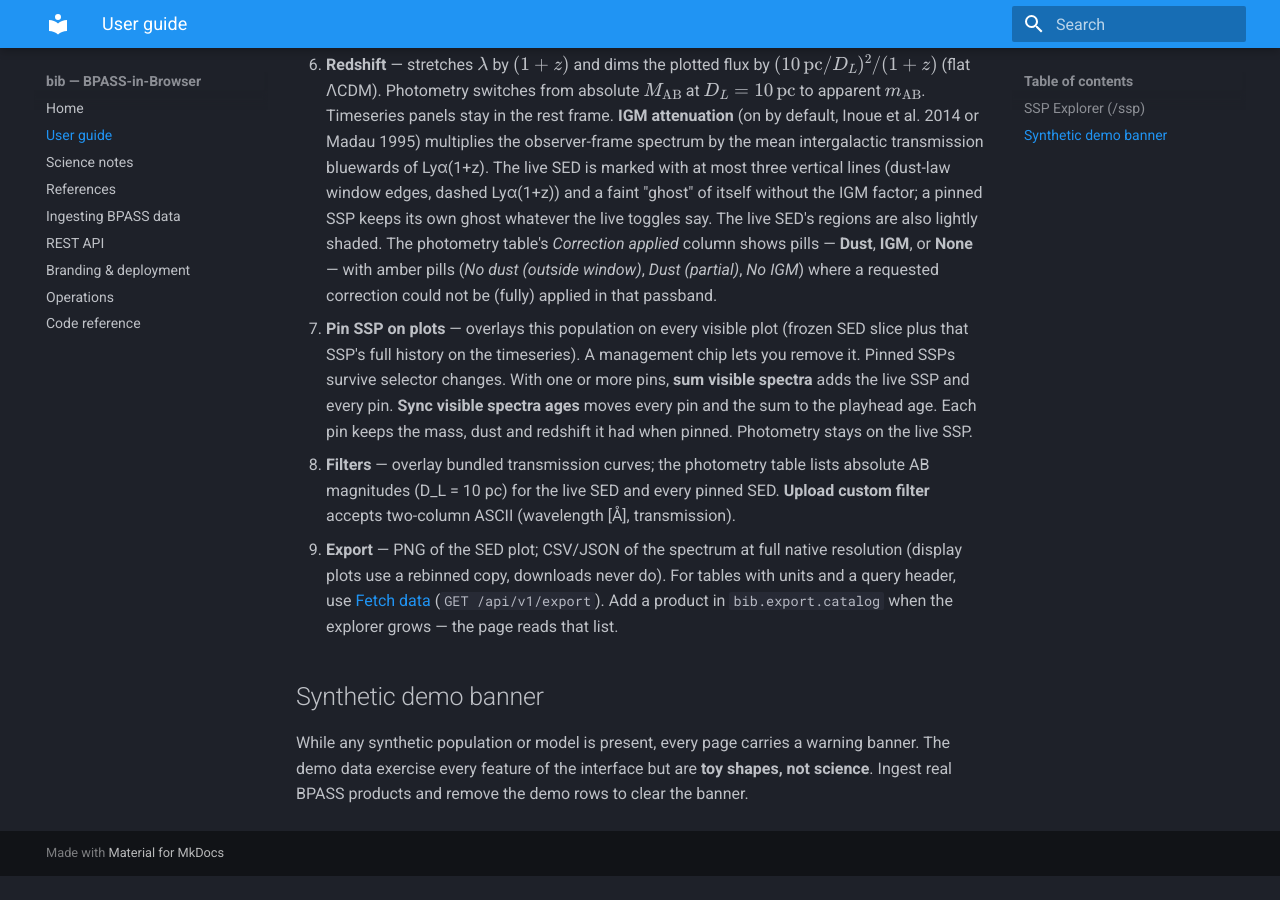
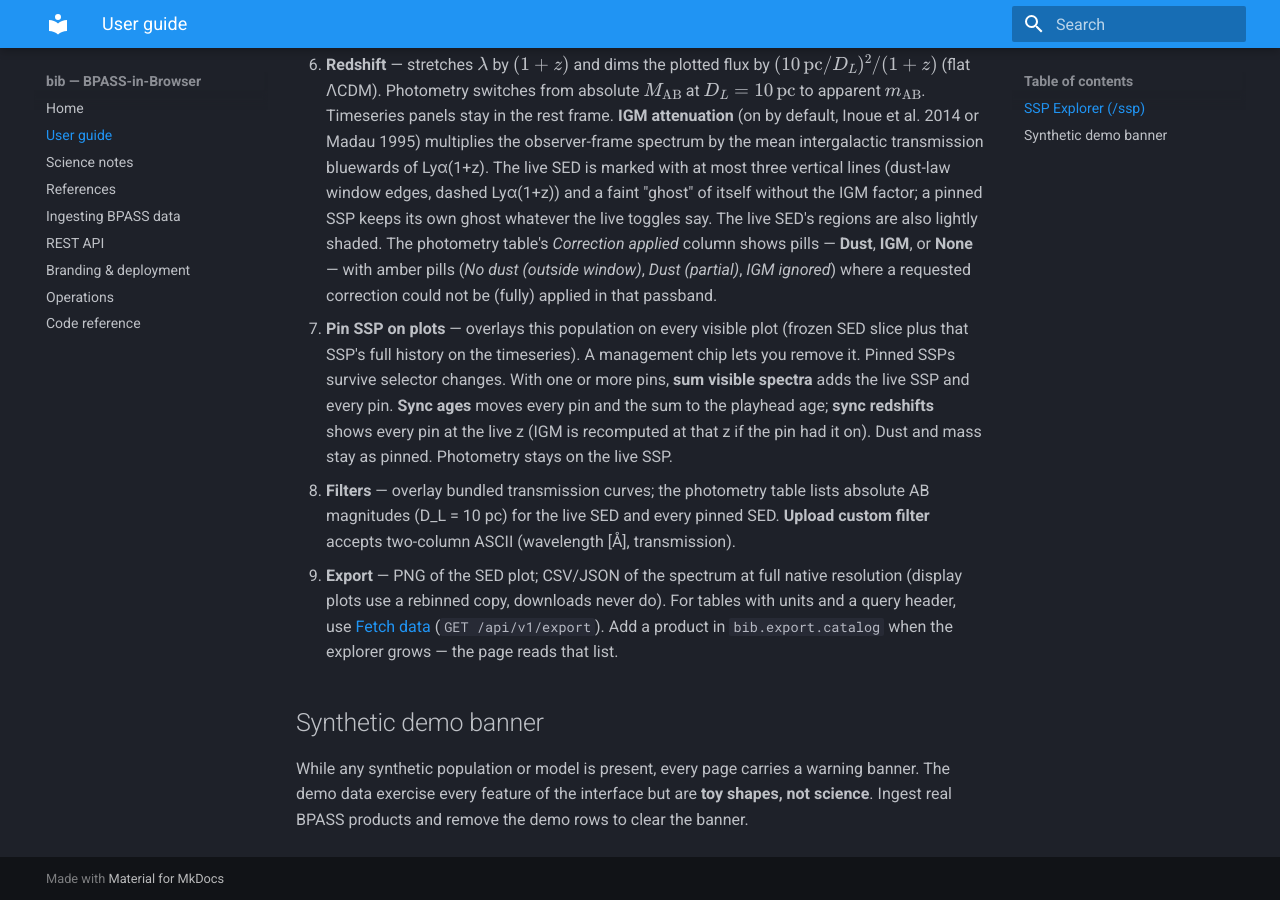
Before and after one commit to Lyalpha/bib, an MkDocs documentation site: the page built from docs/user-guide.md, in a window 1280 px wide and 900 px high, scrolled down 796 px. Built offline with MkDocs 1.6.1 and Material for MkDocs 9.7.7, drawn with Linux system fonts in a browser that asks for light colours; before the commit the page ends 1672 px from its top, so only the background shows below that.

Commit message:
Explorer: sync redshifts, pale passbands, IGM-ignored pill
Co-authored-by: Cursor <cursoragent@cursor.com>

```diff
--- a/docs/user-guide.md
+++ b/docs/user-guide.md
@@ -38,15 +38,16 @@ the operator's view of the two explorers.
    SSP keeps its own ghost whatever the live toggles say. The live SED's
    regions are also lightly shaded. The photometry table's *Correction
    applied* column shows pills — **Dust**, **IGM**, or **None** — with amber
-   pills (*No dust (outside window)*, *Dust (partial)*, *No IGM*) where a
+   pills (*No dust (outside window)*, *Dust (partial)*, *IGM ignored*) where a
    requested correction could not be (fully) applied in that passband.
 7. **Pin SSP on plots** — overlays this population on every visible plot (frozen SED
    slice plus that SSP's full history on the timeseries). A management chip
    lets you remove it. Pinned SSPs survive selector changes. With one or more
    pins, **sum visible spectra** adds the live SSP and every pin. **Sync
-   visible spectra ages** moves every pin and the sum to the playhead age.
-   Each pin keeps the mass, dust and redshift it had when pinned. Photometry
-   stays on the live SSP.
+   ages** moves every pin and the sum to the playhead age; **sync
+   redshifts** shows every pin at the live z (IGM is recomputed at that z
+   if the pin had it on). Dust and mass stay as pinned. Photometry stays
+   on the live SSP.
 8. **Filters** — overlay bundled transmission curves; the photometry table
    lists absolute AB magnitudes (D_L = 10 pc) for the live SED and every
    pinned SED. **Upload custom filter** accepts two-column ASCII
--- a/src/bib/web/templates/tutorial.html
+++ b/src/bib/web/templates/tutorial.html
@@ -120,8 +120,9 @@
       and overlays that population's history on every visible timeseries plot — then
       change any control and compare. Pin one (or more) and tick <strong>sum visible spectra</strong>
       to add the live SSP to every pin at the ages shown: a mix of visible spectra,
-      not a star-formation history. <strong>Sync visible spectra ages</strong> locks
-      every overlay to the playhead.</li>
+      not a star-formation history. <strong>Sync ages</strong> locks every overlay
+      to the playhead; <strong>sync redshifts</strong> shows every overlay at the
+      live z.</li>
   <li><strong>Extinguish the SED, or rescale mass</strong> — mass is a pure vertical shift
       (spectra and star counts scale linearly with formed mass). Dust extinction multiplies
       the SED by the curve and leaves the other panels alone. Removed light is not reprocessed.</li>
```
Also changed, not shown: CHANGELOG.md (+3 -0 lines), src/bib/web/static/js/sed.js (+113 -46 lines), src/bib/web/templates/sed.html (+7 -4 lines).
